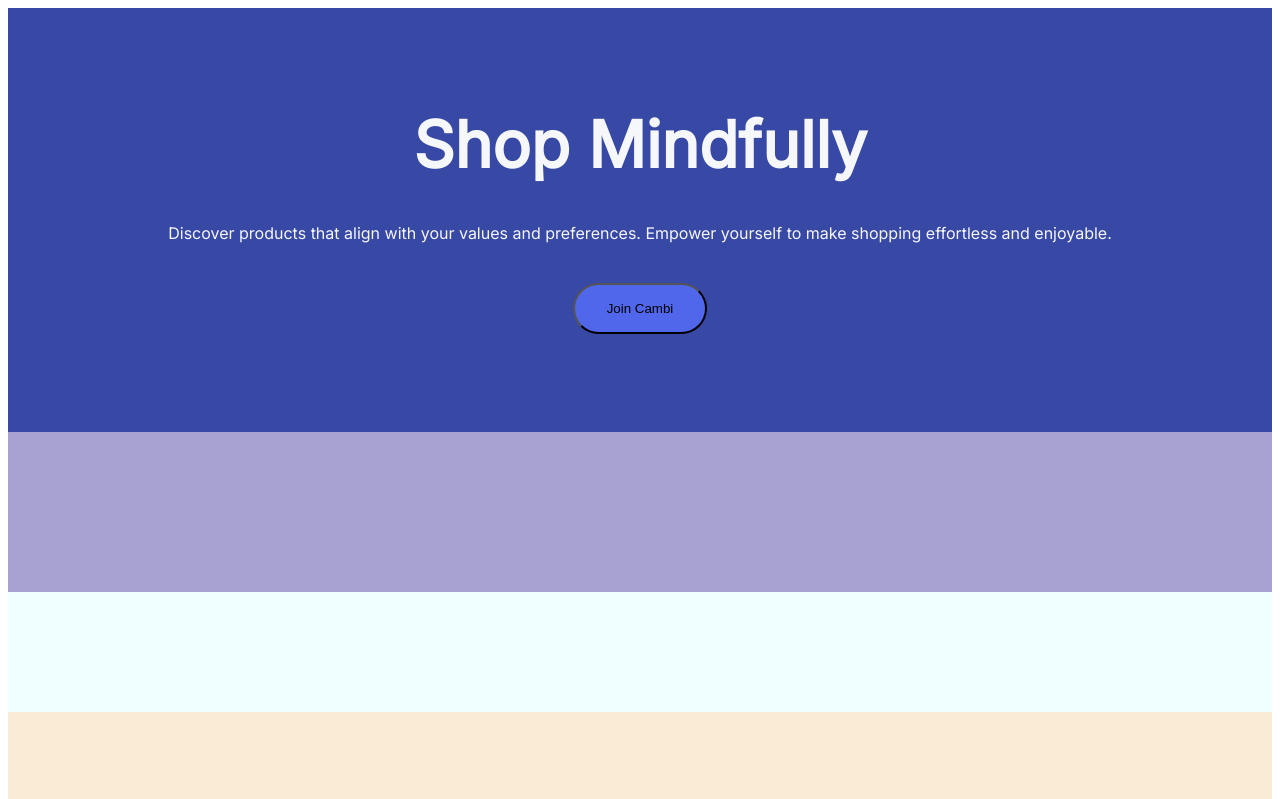
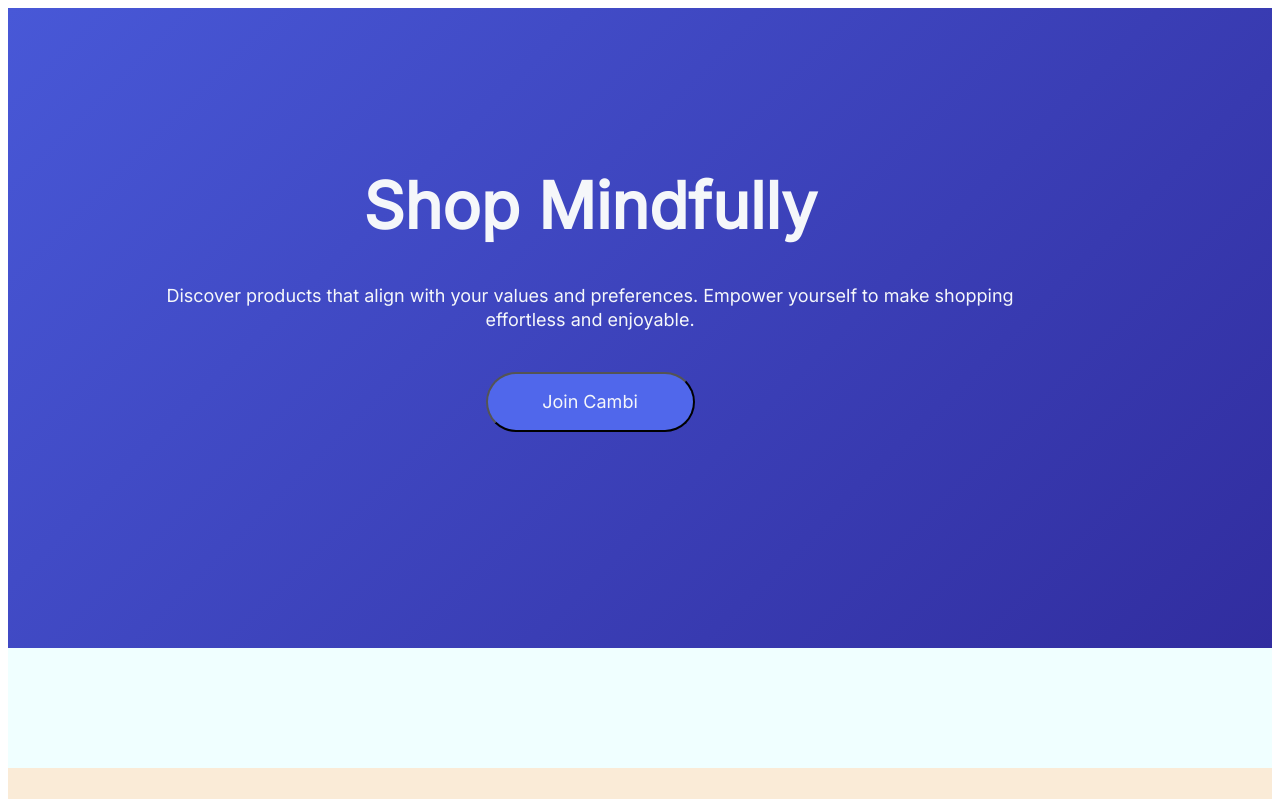
Before and after one commit to danielowenscs/cambi-website, a Vue app: page / in a window 1280 px wide. Shown: the top 799 px of the page. Built offline with nearby package versions, Linux system fonts and the light colour scheme.

Commit message:
hero section

```diff
--- a/src/components/HeroSection.vue
+++ b/src/components/HeroSection.vue
@@ -1,19 +1,15 @@
 <template>
-<html>
-    <div class="container">
-        <div class="auto-layout">
-           <div class=" H1 item">
-            Shop Mindfully
-           </div>
-           <div class="B2 item">
-            Discover products that align with your values and preferences. Empower yourself to make shopping effortless and enjoyable.
-           </div>
-           <div>
-            <button class="button">Join Cambi</button>
-           </div>
+   <div class="background">
+        <div class="container">
+            <div class="grid">
+                <div class="content">
+                <h1 class="H1">Shop Mindfully</h1>
+                <p class="B1">Discover products that align with your values and preferences. Empower yourself to make shopping effortless and enjoyable.</p>
+                <button class="B1 button">Join Cambi</button>
+                </div>
+            </div>
         </div>
-    </div>
-</html>
+   </div>
 </template>
 <script>
 import strings from '@/assets/strings'
@@ -32,39 +28,45 @@
 html {
     font-size: 62.5% !important;
 }
+body {
+    max-width: 1260px;
+    margin:auto;
+}
+.background {
+    background: linear-gradient(-45deg, #312D9F, #4858D7);
+}
 .container {
-    height: 584px;
-    left: 0px;
-    right: 0px;
-    top: 80px;
-    background-color: $P5;
+    max-width: 1260px;
+    margin: auto;
 }
-.auto-layout {
-    display: flex;
-    flex-direction: column;
-    justify-content: center;
-    align-items: center;
-    padding: 40px 0px;
-    gap: 40px;
-    height: 344px;
-    top: 120px;
-    background-color: $Se1;
+.grid {
+    padding: 120px 40px;
+    margin: auto;
+    height: 400px;
+    gap: 20px;
+    display: grid;
+    grid-template-columns: repeat(12, 1fr);
 }
-
-.item{
-    display: flex;
-    align-items: center;
+.content {
+    grid-column: 2/11;
     text-align: center;
+}
+h1 {
+}
+div.content > * {
+    margin: 40px 0 0 0;
+    justify-content: flex-start;
     color: $N6;
 }
 .button {
-    display: flex;
-    flex-direction: row;
-    justify-content: center;
-    align-items: center;
-    padding: 16px 32px;
-    gap: 10px;
-    background: $Se2;
     border-radius: 40px;
+    width: 209px;
+    //height: 56px;
+    padding: 16px;
+    background-color: $Se2;
+    border-color: none;
 }
+
+
+
 </style>
```
Also changed, not shown: src/assets/imgs/hero.jpg (added).
